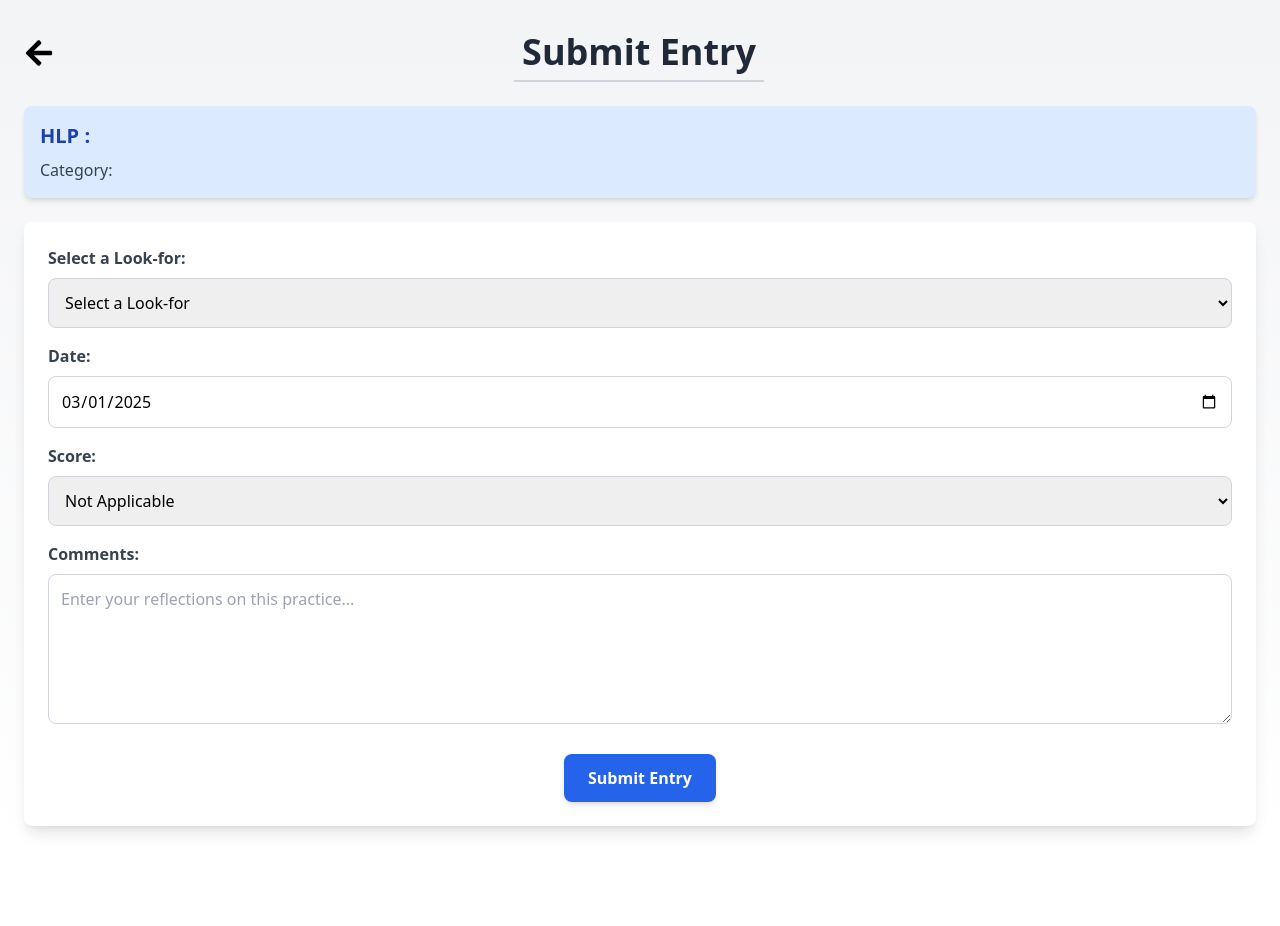
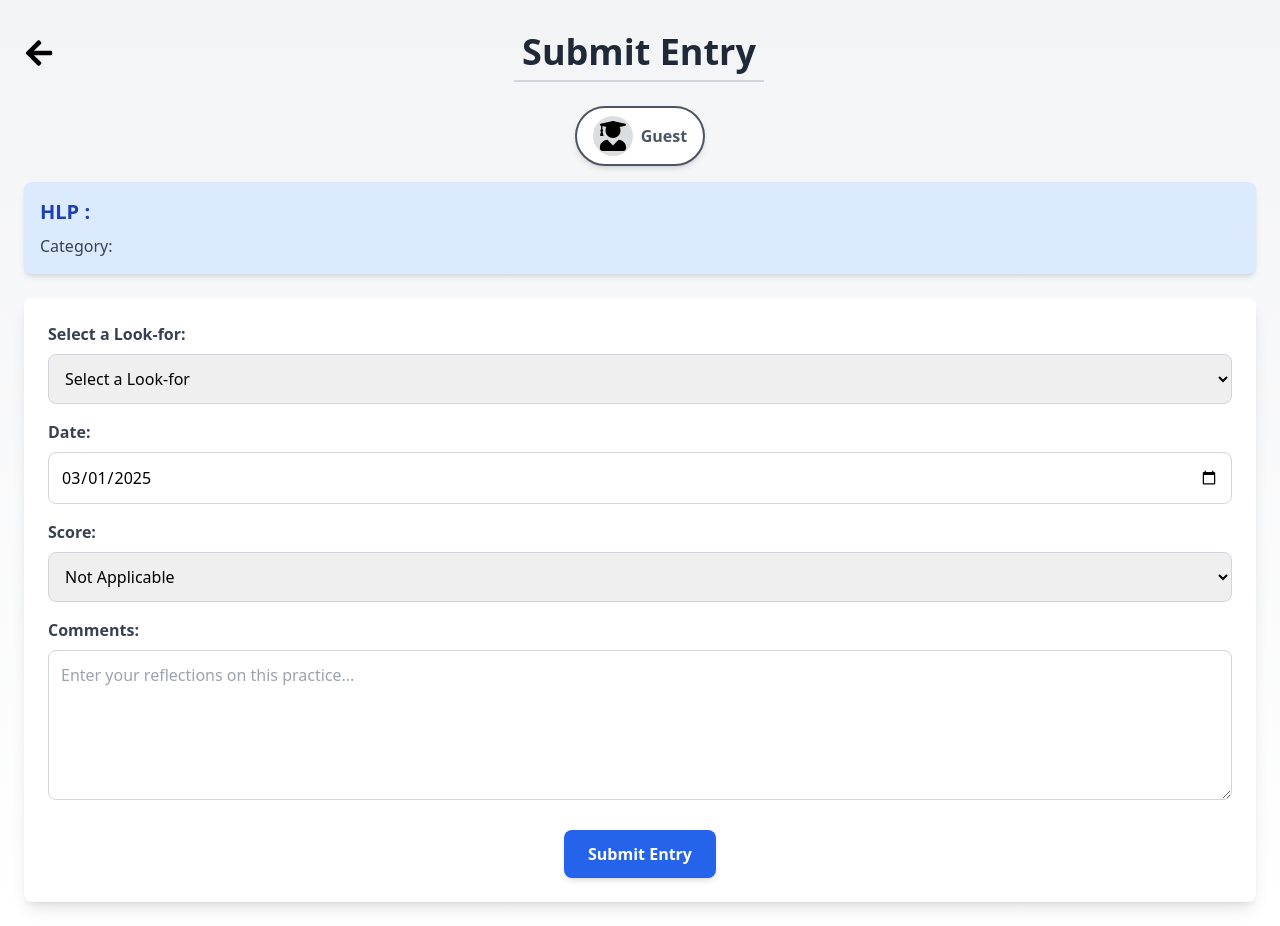
Before and after one commit to MNSU-HLP-Project/MNSU-HLP-Spr25, a React (Vite) app in the folder frontend/: page /entryform in a window 1280 px wide. Before the commit the page ends 850 px from the top, so only its background shows below. Built offline with nearby package versions, Linux system fonts and the light colour scheme.

Commit message:
Add role indicator to all pages

```diff
--- a/frontend/src/Components/EntryComments.jsx
+++ b/frontend/src/Components/EntryComments.jsx
@@ -2,6 +2,7 @@ import React, { useState, useEffect } from "react";
 import axios from "axios";
 import { useNavigate, useParams, useLocation } from "react-router-dom";
 import { FaArrowLeft } from "react-icons/fa";
+import RoleIndicator from "./RoleIndicator";
 
 const EntryComments = () => {
   const navigate = useNavigate();
@@ -59,6 +60,9 @@ const EntryComments = () => {
         </h1>
         <div className="w-8"></div> {/* Empty div for spacing */}
       </div>
+
+      {/* Role Indicator */}
+      <RoleIndicator />
 
       {/* Entry Information */}
       {entry && (
--- a/frontend/src/Components/MainMenu.jsx
+++ b/frontend/src/Components/MainMenu.jsx
@@ -3,6 +3,7 @@ import { useNavigate } from "react-router-dom";
 import axios from "axios";
 import {generateInvite, generateClass, getClasses, generateOrganization} from "../utils/api";
 import Notifications from "./Notifications";
+import RoleIndicator from "./RoleIndicator";
 
 const MainMenu = () => {
   const navigate = useNavigate();
@@ -100,6 +101,9 @@ const MainMenu = () => {
         </h1>
         {token && <Notifications />}
       </div>
+
+      {/* Role Indicator */}
+      {token && <RoleIndicator />}
 
       <div className="flex flex-col items-center mt-8 md:mt-16 space-y-6 w-full max-w-xs md:max-w-md">
         {role === "Student Teacher" && (
--- /dev/null
+++ b/frontend/src/Components/RoleIndicator.jsx
@@ -0,0 +1,75 @@
+import React from "react";
+import { FaUserGraduate, FaChalkboardTeacher, FaUserTie, FaUserShield } from "react-icons/fa";
+
+const RoleIndicator = () => {
+  const role = localStorage.getItem("role");
+
+  // Define role-specific styles and icons
+  const roleConfig = {
+    "Student Teacher": {
+      icon: <FaUserGraduate className="text-2xl md:text-3xl" />,
+      color: "bg-blue-600",
+      textColor: "text-blue-600",
+      borderColor: "border-blue-600",
+      label: "Student Teacher"
+    },
+    "Teacher": {
+      icon: <FaChalkboardTeacher className="text-2xl md:text-3xl" />,
+      color: "bg-green-600",
+      textColor: "text-green-600",
+      borderColor: "border-green-600",
+      label: "Teacher"
+    },
+    "Supervisor": {
+      icon: <FaUserTie className="text-2xl md:text-3xl" />,
+      color: "bg-purple-600",
+      textColor: "text-purple-600",
+      borderColor: "border-purple-600",
+      label: "Supervisor"
+    },
+    "Admin": {
+      icon: <FaUserShield className="text-2xl md:text-3xl" />,
+      color: "bg-red-600",
+      textColor: "text-red-600",
+      borderColor: "border-red-600",
+      label: "Administrator"
+    },
+    "Superuser": {
+      icon: <FaUserShield className="text-2xl md:text-3xl" />,
+      color: "bg-yellow-600",
+      textColor: "text-yellow-600",
+      borderColor: "border-yellow-600",
+      label: "Superuser"
+    }
+  };
+
+  // Get configuration for current role, or use default
+  const config = roleConfig[role] || {
+    icon: <FaUserGraduate className="text-2xl md:text-3xl" />,
+    color: "bg-gray-600",
+    textColor: "text-gray-600",
+    borderColor: "border-gray-600",
+    label: "Guest"
+  };
+
+  return (
+    <div className="flex items-center justify-center mb-4">
+      <div className={`relative flex items-center px-4 py-2 rounded-full border-2 ${config.borderColor} bg-white shadow-md group`}>
+        {/* Role Icon */}
+        <div className={`flex items-center justify-center w-10 h-10 rounded-full ${config.color} bg-opacity-20 mr-2`}>
+          {config.icon}
+        </div>
+
+        {/* Role Label */}
+        <span className={`font-semibold ${config.textColor}`}>
+          {config.label}
+        </span>
+
+        {/* Animated Pulse Effect */}
+        <div className={`absolute -inset-0.5 ${config.color} rounded-full opacity-0 group-hover:opacity-20 transition-opacity duration-300`}></div>
+      </div>
+    </div>
+  );
+};
+
+export default RoleIndicator;
--- a/frontend/src/Components/StudentProgress.jsx
+++ b/frontend/src/Components/StudentProgress.jsx
@@ -2,6 +2,7 @@ import React, { useState, useEffect } from "react";
 import axios from "axios";
 import { useNavigate } from "react-router-dom";
 import { FaArrowLeft, FaChartBar, FaFileAlt } from "react-icons/fa";
+import RoleIndicator from "./RoleIndicator";
 
 const StudentProgress = () => {
   const navigate = useNavigate();
@@ -137,6 +138,9 @@ const StudentProgress = () => {
         </h1>
         <div className="w-8"></div> {/* Empty div for spacing */}
       </div>
+
+      {/* Role Indicator */}
+      <RoleIndicator />
 
       {/* Loading and Error States */}
       {loading && (
--- a/frontend/src/Components/TeacherComment.jsx
+++ b/frontend/src/Components/TeacherComment.jsx
@@ -2,6 +2,7 @@ import React, { useState, useEffect } from "react";
 import axios from "axios";
 import { useNavigate, useParams, useLocation } from "react-router-dom";
 import { FaArrowLeft } from "react-icons/fa";
+import RoleIndicator from "./RoleIndicator";
 
 const TeacherComment = () => {
   const navigate = useNavigate();
@@ -126,6 +127,9 @@ const TeacherComment = () => {
         <div className="w-8"></div> {/* Empty div for spacing */}
       </div>
 
+      {/* Role Indicator */}
+      <RoleIndicator />
+
       {/* Entry Information */}
       {entry && (
         <div className="bg-blue-100 p-4 rounded-lg mb-6 shadow-md">
--- a/frontend/src/Components/TeacherDashboard.jsx
+++ b/frontend/src/Components/TeacherDashboard.jsx
@@ -2,6 +2,7 @@ import React, { useState, useEffect } from "react";
 import axios from "axios";
 import { useNavigate } from "react-router-dom";
 import { FaArrowLeft, FaSearch, FaFilter } from "react-icons/fa";
+import RoleIndicator from "./RoleIndicator";
 
 const TeacherDashboard = () => {
   const navigate = useNavigate();
@@ -132,6 +133,9 @@ const TeacherDashboard = () => {
         </h1>
         <div className="w-8"></div> {/* Empty div for spacing */}
       </div>
+
+      {/* Role Indicator */}
+      <RoleIndicator />
 
       {/* Search and Filter Bar */}
       <div className="bg-white rounded-lg shadow-md p-4 mb-6">
--- a/frontend/src/Components/UserEntries.jsx
+++ b/frontend/src/Components/UserEntries.jsx
@@ -2,6 +2,7 @@ import React, { useState, useEffect } from "react";
 import axios from "axios";
 import { useNavigate } from "react-router-dom";
 import { FaArrowLeft } from "react-icons/fa";
+import RoleIndicator from "./RoleIndicator";
 
 const UserEntries = () => {
   const navigate = useNavigate();
@@ -67,6 +68,9 @@ const UserEntries = () => {
         </h1>
         <div className="w-8"></div> {/* Empty div for spacing */}
       </div>
+
+      {/* Role Indicator */}
+      <RoleIndicator />
 
       {/* Loading and Error States */}
       {loading && (
--- a/frontend/src/EntryForm.jsx
+++ b/frontend/src/EntryForm.jsx
@@ -2,6 +2,7 @@ import { useState } from "react";
 import axios from "axios";
 import { useLocation, useNavigate } from "react-router-dom";
 import { FaArrowLeft } from "react-icons/fa";
+import RoleIndicator from "./Components/RoleIndicator";
 
 const EntryForm = () => {
   const location = useLocation();
@@ -75,6 +76,9 @@ const EntryForm = () => {
         </h1>
         <div className="w-8"></div> {/* Empty div for spacing */}
       </div>
+
+      {/* Role Indicator */}
+      <RoleIndicator />
 
       {/* HLP Information */}
       <div className="bg-blue-100 p-4 rounded-lg mb-6 shadow-md">
```
